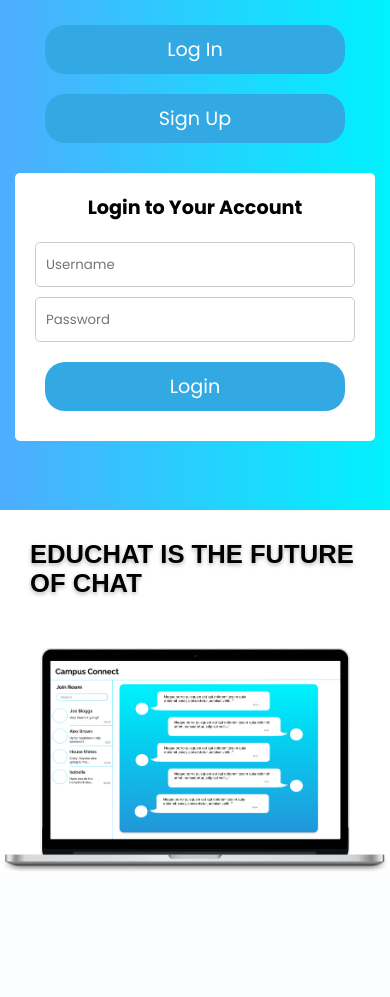
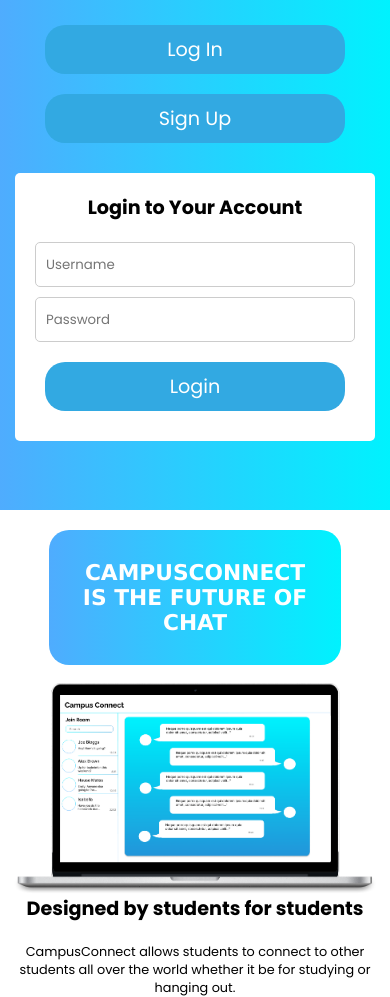
Before and after one commit to rahmanm16/Web-based-App, a PHP site: page / in a window 390 px wide. Before the commit the page ends 871 px from the top, so only its background shows below. Run offline with PHP 8.4, Linux system fonts and the light colour scheme.

Commit message:
changed about page to be better on mobile view and improved desktop view

```diff
--- a/css/index.css
+++ b/css/index.css
@@ -60,8 +60,9 @@ html {
 
 h1 {
     color: #fff;
-    margin-bottom: 20px;
-    text-shadow: 0 2px 4px rgba(0, 0, 0, 0.3);
+    margin-bottom: 10%;
+    font-weight: bolder;
+
 
 }
 
@@ -70,17 +71,18 @@ h2 {
 }
 
 #about {
-    display: flex;
-    flex-direction: column;
-    align-items: center;
+    margin-left: 1em;
+    margin-right: 1em;
 }
 
 #about img[src="img/macbook.png"] {
     width: 100%;
-    max-width: 1000px;
+    max-width: 600px;
+    animation: fadeInUp 0.5s ease-in-out forwards;
+    float:left;
+}
 
 
-}
 .message-container {
     display: flex;
     align-items: center;
@@ -101,10 +103,17 @@ h2 {
 }
 
 #about h1 {
-    color: #000;
-    font-family: Arial, Helvetica, sans-serif;
+    color: #ffffff;
+    font-family: Verdana, Geneva, Tahoma, sans-serif;
     padding: 30px 30px;
-    font-size: 2em;
+    font-size: 1.7em;
+    text-align: center;
+    margin-bottom: 5%;
+    background-image: linear-gradient(to right, #4facfe 0%, #00f2fe 100%);
+    border-radius: 20px;
+    margin-top: 20px;
+    margin-right: 10%;
+    margin-left: 10%;
 }
 
 
@@ -220,16 +229,45 @@ input[type=submit].btn:active {
     .container {
         padding: 25px;
     }
+
+    #about {
+        display: flex;
+        flex-direction: column;
+        text-align: center;
+        align-items: center;
+    }
+
+    #about img[src="img/macbook.png"] {
+        width: 100%;
+        max-width: 500px;
+
+
+    }
 }
+
+
 
 @media screen and (max-width: 480px) {
     html {
         font-size: 80%;
+
     }
 
     h1 {
         font-size: 1.5rem;
+        text-align: center;
         /* 24px */
+    }
+
+    #about {
+        display: flex;
+        flex-direction: column;
+        text-align: center;
+        align-items: center;
+    }
+
+    #about img {
+
     }
 
     .form-container {
--- a/index.html
+++ b/index.html
@@ -50,8 +50,11 @@
         </div>
     <!--About page-->
     <div id = "about">
-        <h1> EDUCHAT IS THE FUTURE OF CHAT</h1>
+        <h1> CAMPUSCONNECT IS THE FUTURE OF CHAT</h1>
         <img src = "img/macbook.png" alt="picture of EduChat on laptop">
+            <h2> Designed by students for students</h2>
+            <p> CampusConnect allows students to connect to other students all over the world whether it be for studying or hanging out. </p>
+
     </div>
     <script src="js/index.js"></script>
     </body>
```
